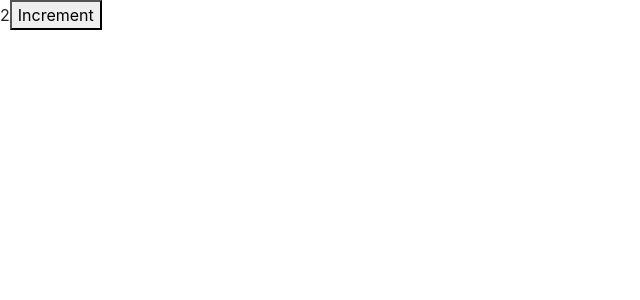
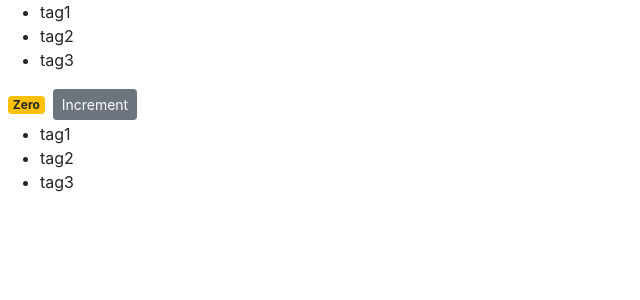
Before and after one commit to deepsaurabh/react-counter-app, a React (Create React App) app: page / in a window 1280 px wide. Shown: the top 300 px of the page, without its empty margins (0-640 px from the left). Built offline with nearby package versions, Linux system fonts and the light colour scheme.

Commit message:
attribute and classes and list

```diff
--- a/src/components/counter.jsx
+++ b/src/components/counter.jsx
@@ -1,20 +1,23 @@
 import React, { Component } from "react";
+import List from "./list";
 
 class Counter extends Component {
   state = {
-    count: 2
+    count: 0,
+    tags: ["tag1", "tag2", "tag3"]
   };
   render() {
     return (
       <React.Fragment>
-        <span>{this.formatCount()}</span>
-        <button>Increment</button>
+        <ul>
+          {this.state.tags.map(tag => (
+            <li key={tag}>{tag}</li>
+          ))}
+        </ul>
+
+        <List />
       </React.Fragment>
     );
-  }
-  formatCount() {
-    const { count } = this.state;
-    return count === 0 ? "Zero" : count;
   }
 }
 
--- /dev/null
+++ b/src/components/list.jsx
@@ -0,0 +1,33 @@
+import React, { Component } from "react";
+
+class List extends Component {
+  state = {
+    count: 0,
+    tags: ["tag1", "tag2", "tag3"]
+  };
+  render() {
+    return (
+      <React.Fragment>
+        <span className={this.getBadgeClasses()}>{this.formatCount()}</span>
+        <button className="btn btn-secondary btn-sm">Increment</button>
+        <ul>
+          {this.state.tags.map(tag => (
+            <li key={tag}>{tag}</li>
+          ))}
+        </ul>
+      </React.Fragment>
+    );
+  }
+  getBadgeClasses() {
+    let classes = "badge m-2 badge-";
+    classes += this.state.count === 0 ? "warning" : "primary";
+    return classes;
+  }
+
+  formatCount() {
+    const { count } = this.state;
+    return count === 0 ? "Zero" : count;
+  }
+}
+
+export default List;
--- a/src/index.js
+++ b/src/index.js
@@ -7,6 +7,7 @@ import "bootstrap/dist/css/bootstrap.css";
 import Counter from "./components/counter";
 
 ReactDOM.render(<Counter />, document.getElementById("root"));
+//ReactDOM.render(<List />, document.getElementById("root"));
 
 // If you want your app to work offline and load faster, you can change
 // unregister() to register() below. Note this comes with some pitfalls.
```
